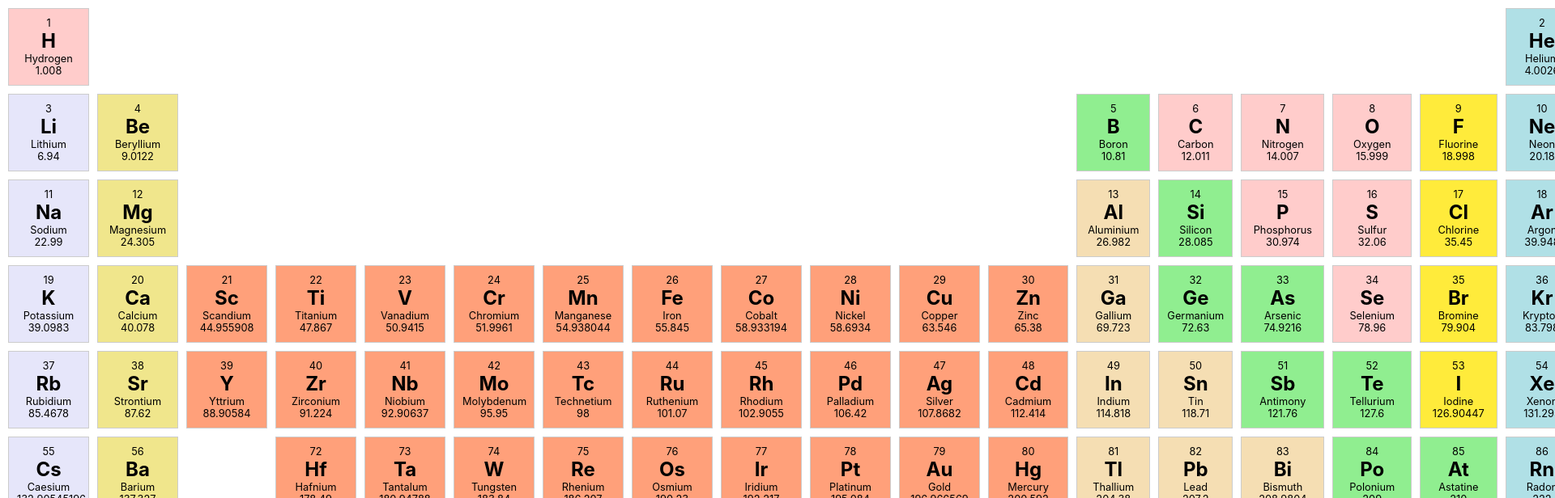
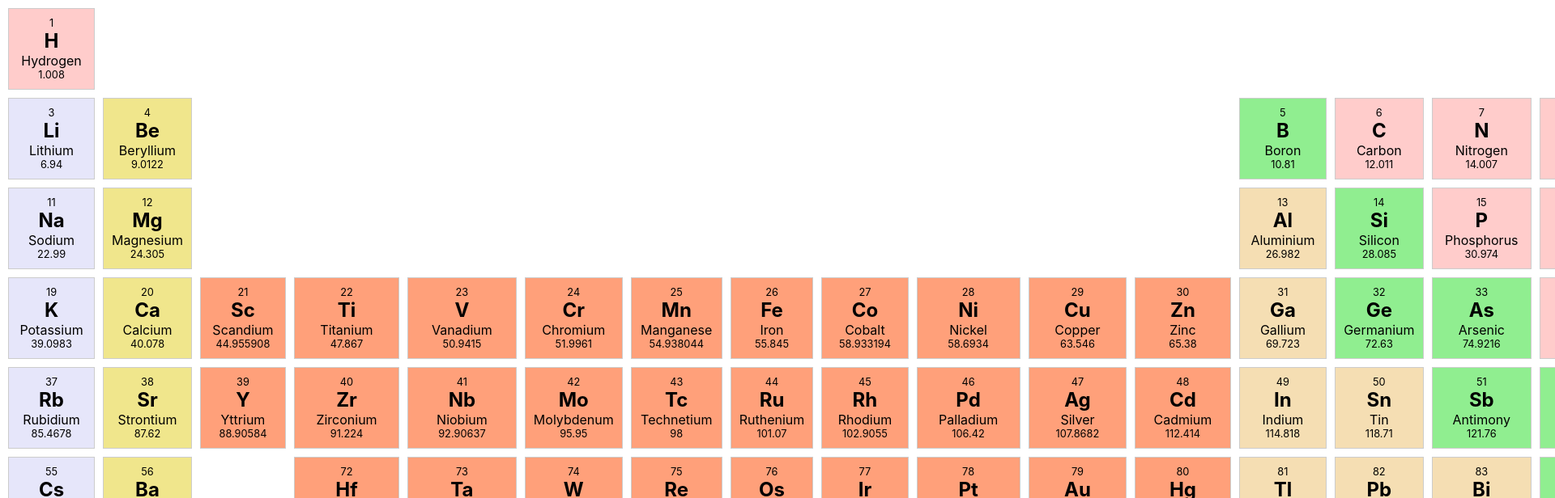
Before and after one commit to dj711-art/periodic-table, a React (Create React App) app: page / in a window 1280 px wide. Shown: the top 616 px of the page at 81% size, 1920 px wide, since content can reach past the window. Built offline with nearby package versions, Linux system fonts and the light colour scheme.

Commit message:
Tooltip improvement

```diff
--- /dev/null
+++ b/src/Element.js
@@ -0,0 +1,65 @@
+import React, { useState, useRef, useEffect } from 'react';
+import './PeriodicTable.css';
+
+const Element = ({ element }) => {
+  const [tooltipPosition, setTooltipPosition] = useState({ vertical: 'bottom', horizontal: 'center' });
+  const elementRef = useRef(null);
+
+  useEffect(() => {
+    const handlePosition = () => {
+      if (elementRef.current) {
+        const rect = elementRef.current.getBoundingClientRect();
+        const newPosition = { vertical: 'bottom', horizontal: 'center' };
+
+        if (rect.top < 150) {
+          newPosition.vertical = 'top';
+        } else {
+          newPosition.vertical = 'bottom';
+        }
+
+        if (rect.left < 100) {
+          newPosition.horizontal = 'left';
+        } else if (rect.right > window.innerWidth - 100) {
+          newPosition.horizontal = 'right';
+        } else {
+          newPosition.horizontal = 'center';
+        }
+
+        setTooltipPosition(newPosition);
+      }
+    };
+
+    handlePosition();
+    window.addEventListener('resize', handlePosition);
+    return () => window.removeEventListener('resize', handlePosition);
+  }, []);
+
+  return (
+    <div
+      id={element.number}
+      className={`element ${element.category}`}
+      style={{
+        gridRow: element.y,
+        gridColumn: element.x,
+      }}
+      ref={elementRef}
+    >
+      <div className="atomic-number">{element.number}</div>
+      <div className="symbol">{element.symbol}</div>
+      <div className="name">{element.name}</div>
+      <div className="atomic-mass">{element.atomic_mass}</div>
+      <div className={`tooltip ${tooltipPosition.vertical} ${tooltipPosition.horizontal}`}>
+        <strong>{element.name}</strong><br />
+        Electron Configuration: {element.electron_configuration}<br />
+        Type: {element.category}<br />
+        Color: {element.color}<br />
+        Phase: {element.phase}<br />
+        Density: {element.density}<br />
+        Melting Point: {element.melting_point}<br />
+        Boiling Point: {element.boiling_point}
+      </div>
+    </div>
+  );
+};
+
+export default Element;
--- a/src/PeriodicTable.css
+++ b/src/PeriodicTable.css
@@ -1,8 +1,9 @@
 .periodic-table {
   display: grid;
-  grid-template-columns: repeat(auto-fit, minmax(100px, 1fr)); /* Adjust the number of columns based on screen size */
+  grid-template-columns: repeat(18, 1fr);
   gap: 10px;
   padding: 10px;
+  padding-bottom: 60px; /* Add padding to the bottom */
 }
 
 .element {
@@ -16,6 +17,7 @@
 
 .element:hover {
   transform: scale(1.05);
+  z-index: 10; /* Ensure the hovered element is on top */
 }
 
 .element .tooltip {
@@ -27,12 +29,33 @@
   border-radius: 5px;
   padding: 10px;
   position: absolute;
-  z-index: 1;
+  z-index: 20; /* Ensure the tooltip is on top */
+  opacity: 0;
+  transition: opacity 0.3s;
+}
+
+.element .tooltip.bottom {
   bottom: 125%; /* Position the tooltip above the element */
+}
+
+.element .tooltip.top {
+  top: 125%; /* Position the tooltip below the element */
+}
+
+.element .tooltip.left {
+  left: 0;
+  margin-left: 0;
+}
+
+.element .tooltip.right {
+  right: 0;
+  left: auto;
+  margin-left: 0;
+}
+
+.element .tooltip.center {
   left: 50%;
   margin-left: -100px; /* Center the tooltip */
-  opacity: 0;
-  transition: opacity 0.3s;
 }
 
 .element:hover .tooltip {
@@ -43,12 +66,20 @@
 .element .tooltip::after {
   content: "";
   position: absolute;
-  top: 100%; /* At the bottom of the tooltip */
   left: 50%;
   margin-left: -5px;
   border-width: 5px;
   border-style: solid;
+}
+
+.element .tooltip.bottom::after {
+  top: 100%; /* At the bottom of the tooltip */
   border-color: #333 transparent transparent transparent;
+}
+
+.element .tooltip.top::after {
+  bottom: 100%; /* At the top of the tooltip */
+  border-color: transparent transparent #333 transparent;
 }
 
 .element .atomic-number {
@@ -61,7 +92,7 @@
 }
 
 .element .name {
-  font-size: 0.8em;
+  font-size: 1em;
 }
 
 .element .atomic-mass {
--- a/src/PeriodicTable.js
+++ b/src/PeriodicTable.js
@@ -1,6 +1,7 @@
 import React, { useEffect, useState } from 'react';
 import './PeriodicTable.css';
 import elementsData from './periodic-table.json';
+import Element from './Element';
 
 const PeriodicTable = () => {
   const [elements, setElements] = useState([]);
@@ -12,27 +13,7 @@ const PeriodicTable = () => {
   return (
     <div className="periodic-table">
       {elements.map((element) => (
-        <div
-          key={element.number}
-          className={`element ${element.category}`}
-          style={{
-            gridRow: element.y,
-            gridColumn: element.x,
-          }}
-          title={`${element.name}
-          \nElectron Configuration: ${element.electron_configuration}
-          \nType: ${element.category}
-          \nColor: ${element.color}
-          \nPhase: ${element.phase}
-          \nDensity: ${element.density}
-          \nMelting point: ${element.melting_point}
-          \nBoling point: ${element.boiling_point}`} // Add tooltip with electron configuration and element type
-        >
-          <div className="atomic-number">{element.number}</div>
-          <div className="symbol">{element.symbol}</div>
-          <div className="name">{element.name}</div>
-          <div className="atomic-mass">{element.atomic_mass}</div>
-        </div>
+        <Element key={element.number} element={element} />
       ))}
     </div>
   );
```
Also changed, not shown: 1 other file (tests, documents, lock files or other folders).
